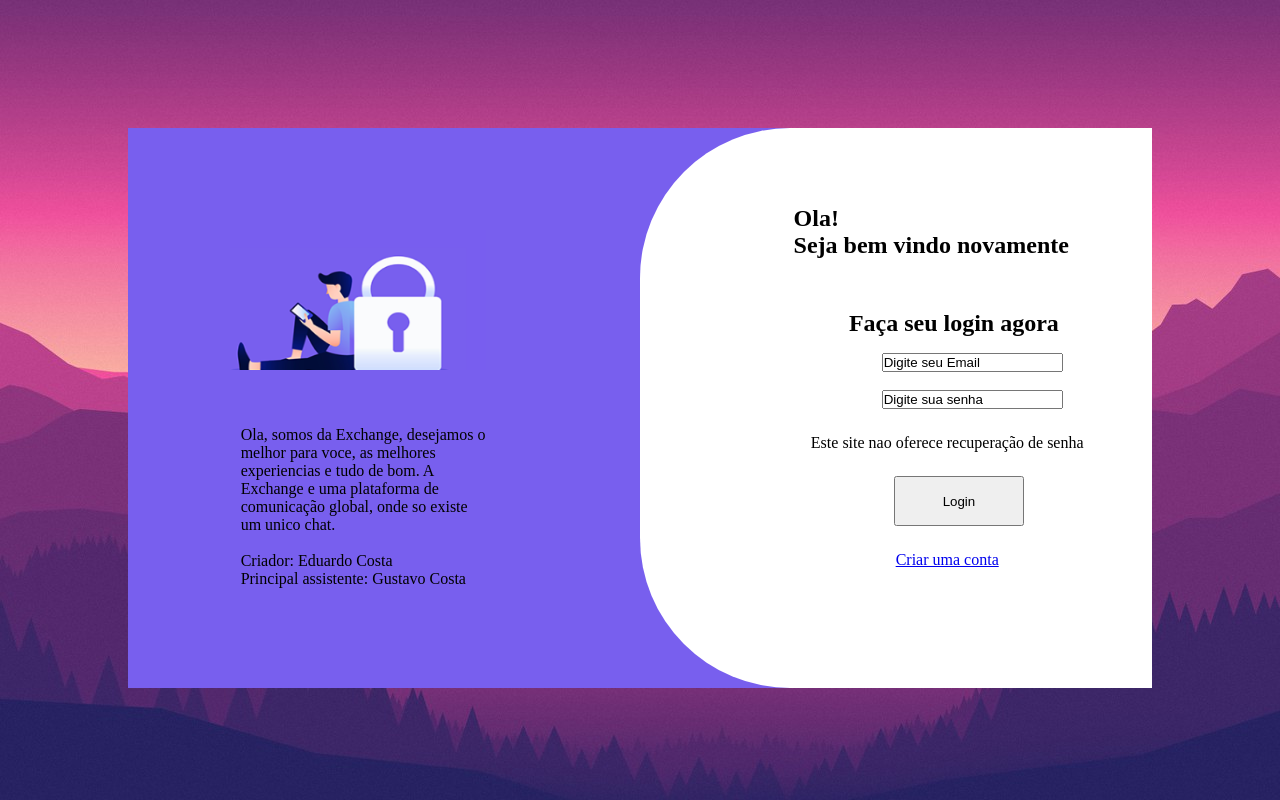
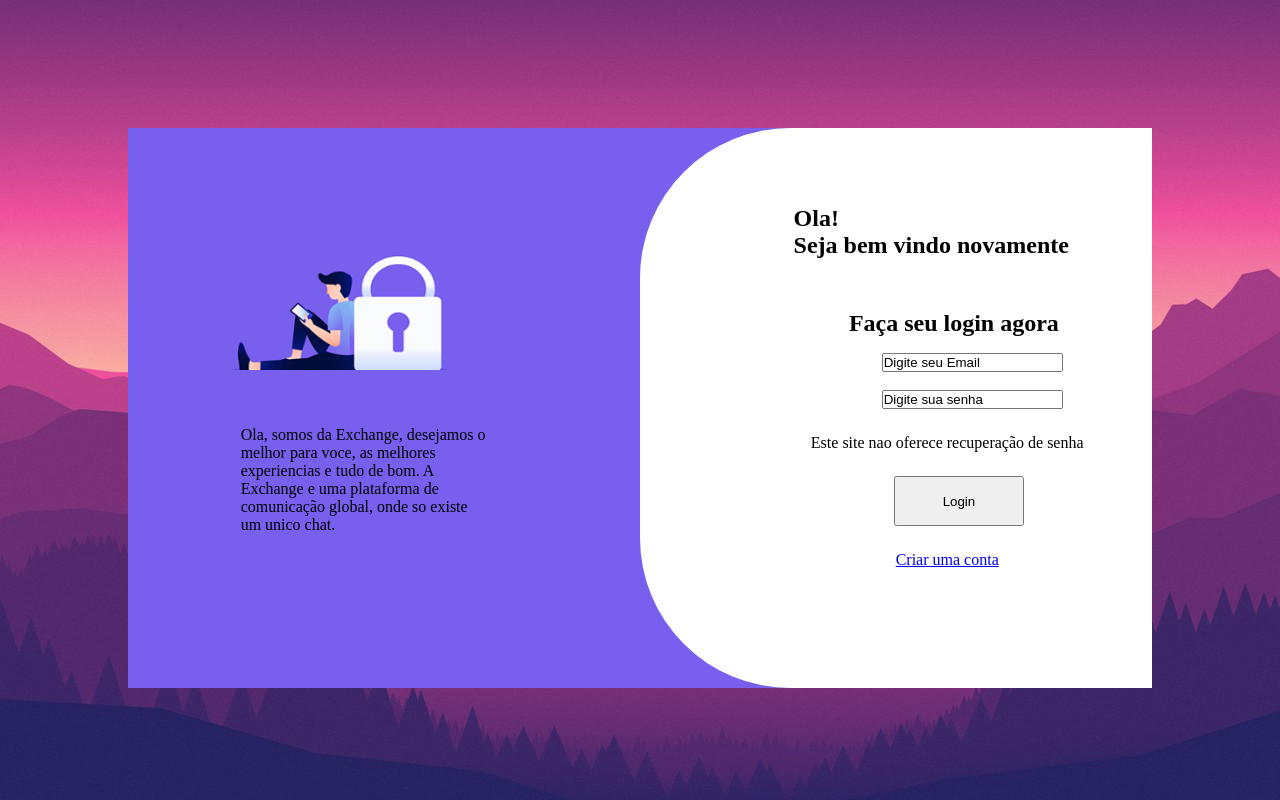
Before and after one commit to EduardoCosta942/exchange, a plain HTML site: page Exchange/index.html in a window 1280 px wide. Drawn offline with Linux system fonts and the light colour scheme.

Commit message:
Tirada dos creditos
Os creditos foram retirados, porem irei criar outra pagina disso.

```diff
--- a/Exchange/index.html
+++ b/Exchange/index.html
@@ -17,8 +17,6 @@
                     <img src="/Exchange/assets/images/Captura de Tela 2022-11-06 às 12.09.29.png" alt="">
                     <div class="texto">
                         <p>Ola, somos da Exchange, desejamos o melhor para voce, as melhores experiencias e tudo de bom. A Exchange e uma plataforma de comunicação global, onde so existe um unico chat.</p>
-                        <p class="creditos"> <br> Criador: Eduardo Costa <br> Principal assistente: Gustavo Costa
-                        </p>
 
                     </div>
                 </div>
```
Also changed, not shown: Exchange/assets/images/favicon.png (deleted).
